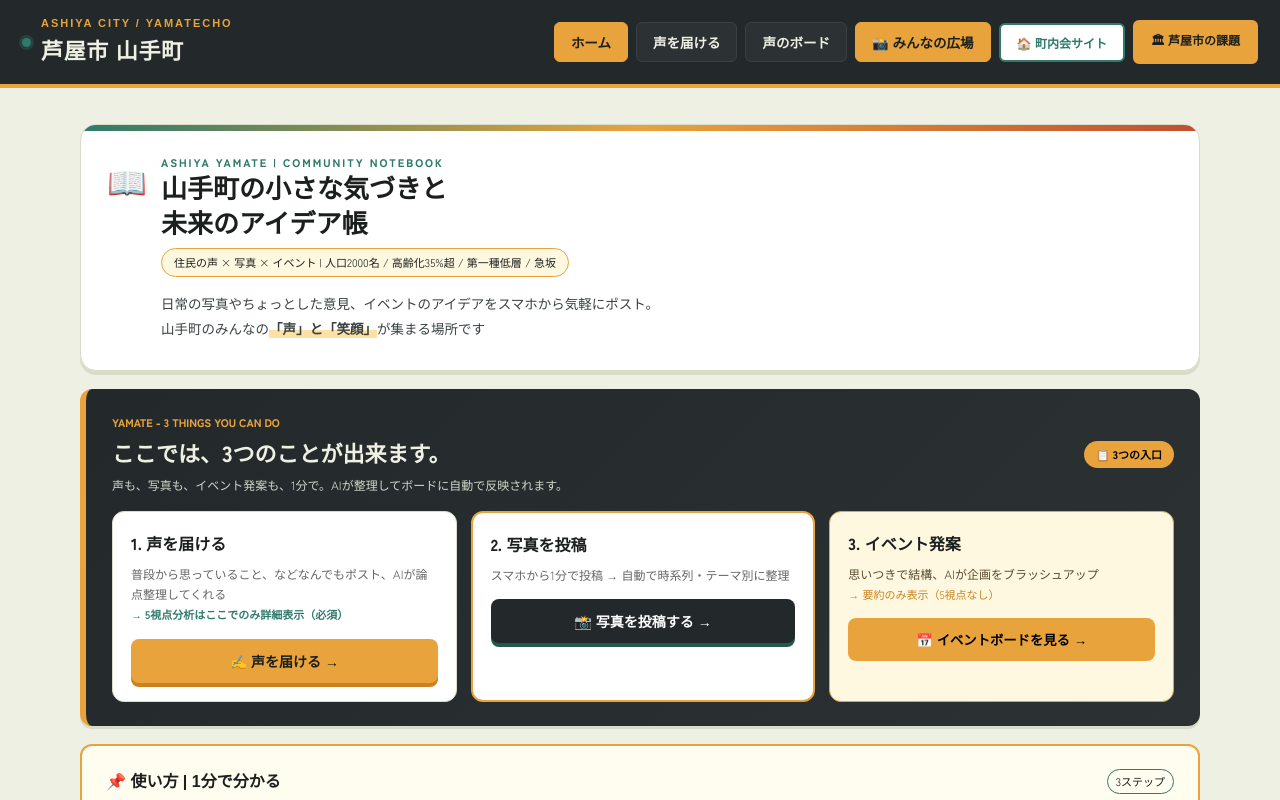
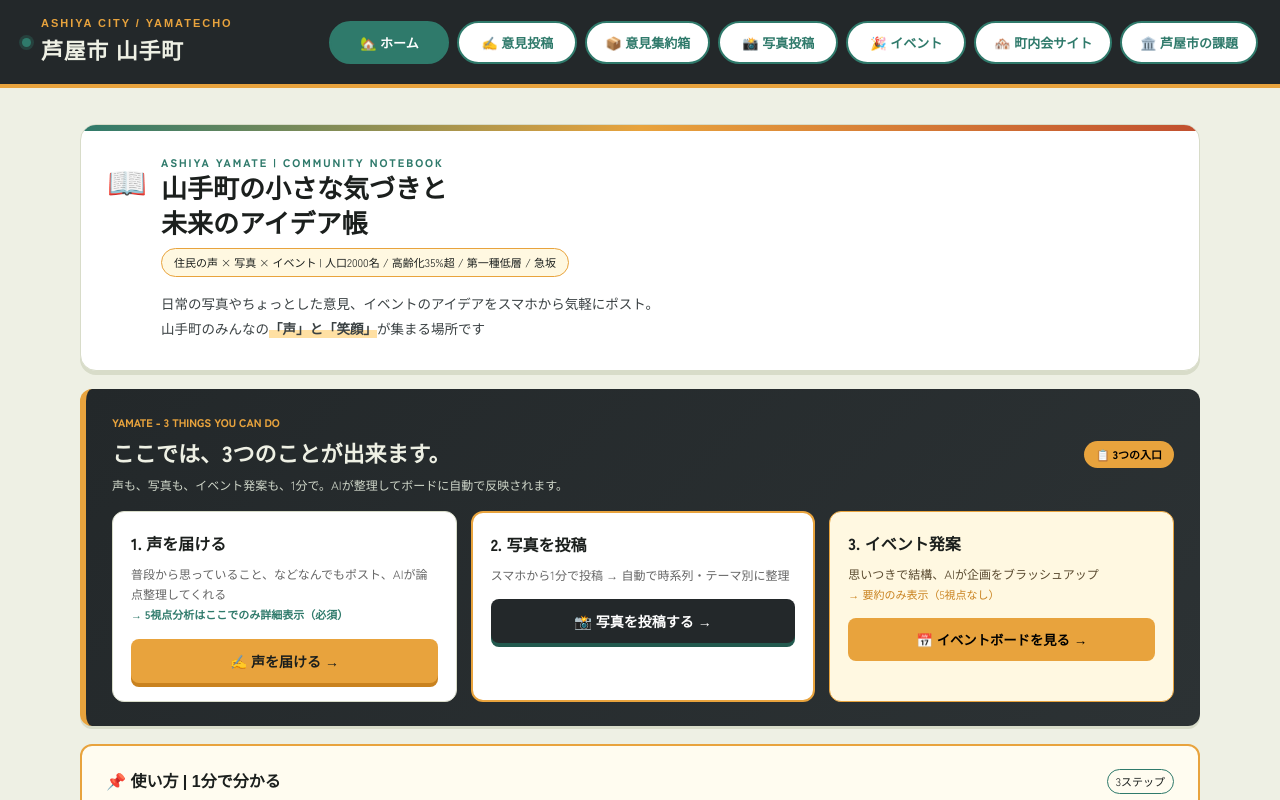
Before and after one commit to mimo-lgtm/yamate, a plain HTML site: page index.html in a window 1280 px wide. Shown: the top 800 px of the page. Drawn offline with Linux system fonts and the light colour scheme; a web font is replaced by a local one.

Commit message:
Update index.html

```diff
--- a/index.html
+++ b/index.html
@@ -75,14 +75,16 @@ nav button.active{background:var(--amber);color:var(--ink);border-color:var(--am
 </script>
 <header class="topbar">
 <div class="brand" onclick="showPage('home', document.getElementById('nav-home'))"><span style="width:9px;height:9px;border-radius:50%;background:#2f7a6b;display:inline-block;box-shadow:0 0 0 3px rgba(47,122,107,.3);"></span><div><span class="city">ASHIYA CITY / YAMATECHO</span><span class="town">芦屋市 山手町</span></div></div>
-<nav>
-<button type="button" id="nav-home" class="active" data-page="home" onclick="showPage('home',this)">ホーム</button>
-<button type="button" data-page="assist" onclick="showPage('assist',this)">声を届ける</button>
-<button type="button" data-page="tree" onclick="showPage('tree',this)">声のボード</button>
-<button type="button" data-page="hiroba" onclick="showPage('hiroba',this)" style="background:#e8a33d;color:#1b1f1d;border-color:#e8a33d;">📸 みんなの広場</button>
-<button type="button" onclick="window.open('https://sites.google.com/view/yamatechoasiya-city','_blank')" style="background:#fff;color:#2f7a6b;border:2px solid #2f7a6b;padding:9px 16px;border-radius:6px;font-weight:800;font-size:12px;cursor:pointer;">🏠 町内会サイト</button>
-<button type="button" onclick="window.open('https://mimo-lgtm.github.io/ashiya-issues/','_blank')" style="background:#e8a33d;color:#1b1f1d;border:2px solid #e8a33d;padding:9px 16px;border-radius:6px;font-weight:800;font-size:12px;cursor:pointer;">🏛 芦屋市の課題</button>
+<nav style="display:flex;flex-wrap:wrap;gap:8px;justify-content:center;">
+<button id="nav-home" class="active nav-unified" data-page="home" onclick="showPage('home',this)" style="background:#2f7a6b;color:#fff;border:2px solid #2f7a6b;padding:10px 18px;border-radius:999px;font-weight:800;font-size:13px;min-width:120px;">🏡 ホーム</button>
+<button data-page="assist" onclick="showPage('assist',this)" class="nav-unified" style="background:#fff;color:#2f7a6b;border:2px solid #2f7a6b;padding:10px 18px;border-radius:999px;font-weight:800;font-size:13px;min-width:120px;">✍️ 意見投稿</button>
+<button data-page="tree" onclick="showPage('tree',this)" class="nav-unified" style="background:#fff;color:#2f7a6b;border:2px solid #2f7a6b;padding:10px 18px;border-radius:999px;font-weight:800;font-size:13px;min-width:120px;">📦 意見集約箱</button>
+<button data-page="hiroba" onclick="showPage('hiroba',this)" class="nav-unified" style="background:#fff;color:#2f7a6b;border:2px solid #2f7a6b;padding:10px 18px;border-radius:999px;font-weight:800;font-size:13px;min-width:120px;">📸 写真投稿</button>
+<button data-page="event" onclick="showPage('event',this)" class="nav-unified" style="background:#fff;color:#2f7a6b;border:2px solid #2f7a6b;padding:10px 18px;border-radius:999px;font-weight:800;font-size:13px;min-width:120px;">🎉 イベント</button>
+<button onclick="window.open('...')" class="nav-unified" style="background:#fff;color:#2f7a6b;border:2px solid #2f7a6b;padding:10px 18px;border-radius:999px;font-weight:800;font-size:13px;min-width:120px;">🏘️ 町内会サイト</button>
+<button onclick="window.open('...')" class="nav-unified" style="background:#fff;color:#2f7a6b;border:2px solid #2f7a6b;padding:10px 18px;border-radius:999px;font-weight:800;font-size:13px;min-width:120px;">🏛️ 芦屋市の課題</button>
 </nav>
+<style>.nav-unified.active{background:#2f7a6b !important;color:#fff !important;}</style>
 </header>
 <main>
 <section id="home" class="page active">
```
